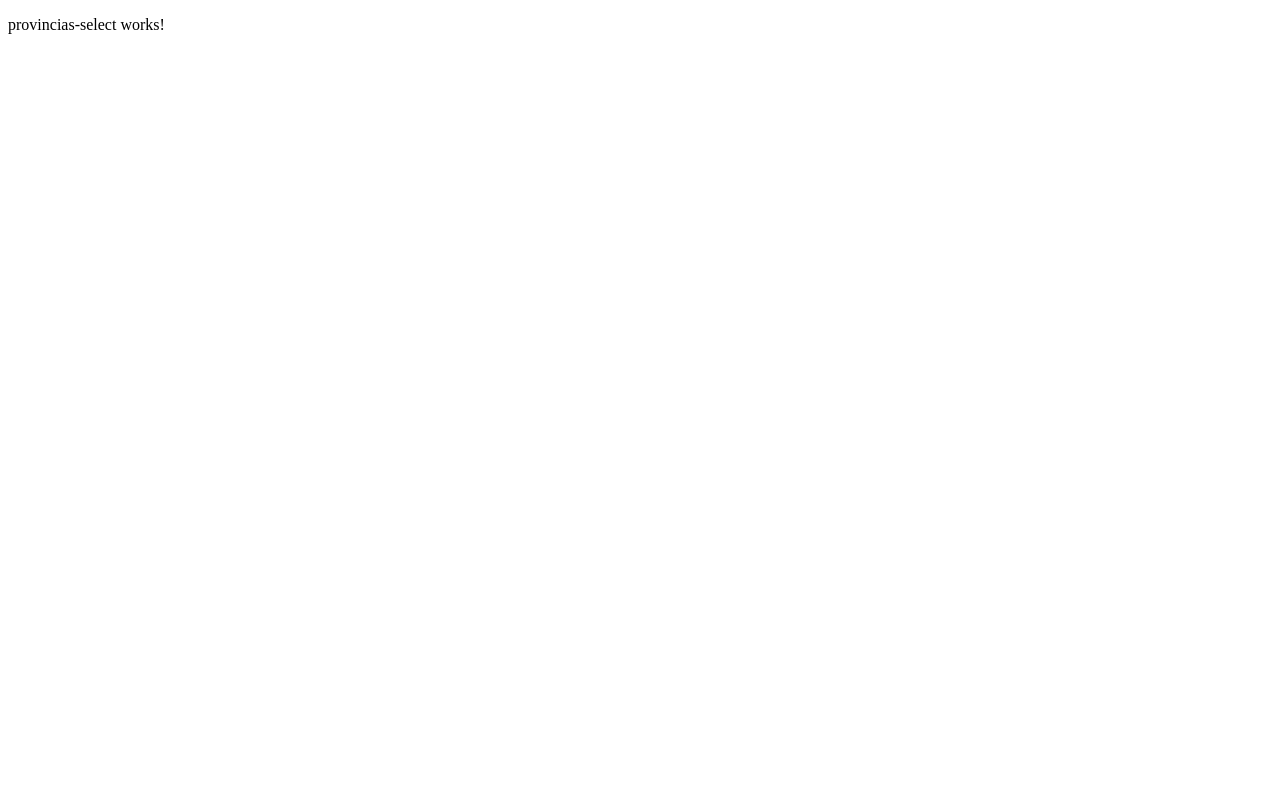
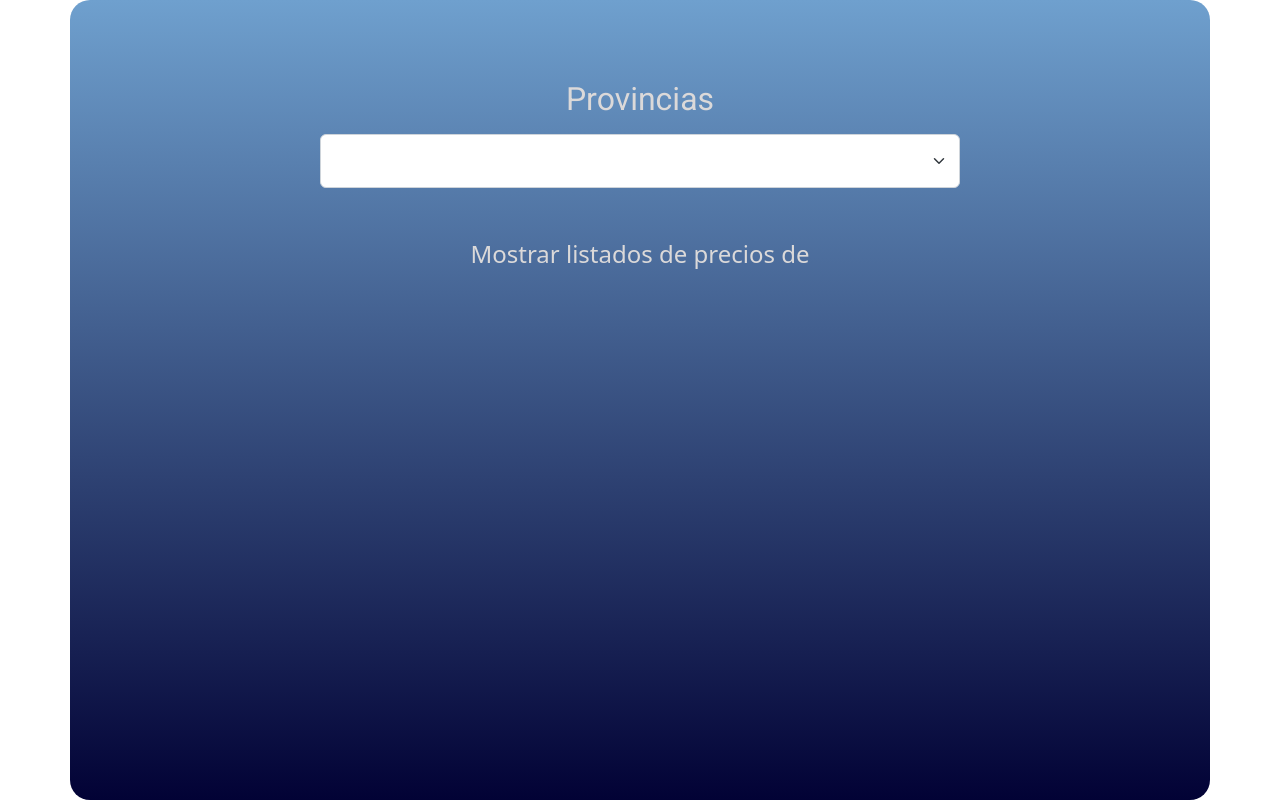
Before and after one commit to luis782006/preciosJustos, an Angular app in the folder Precios-Justos/: page /miruta in a window 1280 px wide. Built offline with nearby package versions, Linux system fonts and the light colour scheme.

Commit message:
listados de precios

```diff
--- a/Precios-Justos/angular.json
+++ b/Precios-Justos/angular.json
@@ -31,9 +31,13 @@
               "src/assets"
             ],
             "styles": [
+              "node_modules/bootstrap/dist/css/bootstrap.min.css",
               "src/styles.scss"
+
             ],
-            "scripts": []
+            "scripts": [
+
+            ]
           },
           "configurations": {
             "production": {
--- a/Precios-Justos/package.json
+++ b/Precios-Justos/package.json
@@ -18,6 +18,8 @@
     "@angular/platform-browser": "~13.3.0",
     "@angular/platform-browser-dynamic": "~13.3.0",
     "@angular/router": "~13.3.0",
+    "bootstrap": "^5.2.3",
+    "ng-bootstrap": "^1.6.3",
     "rxjs": "~7.5.0",
     "tslib": "^2.3.0",
     "zone.js": "~0.11.4"
--- a/Precios-Justos/src/app/Model/Provincia.ts
+++ b/Precios-Justos/src/app/Model/Provincia.ts
@@ -1,6 +1,6 @@
 export interface Provincia{
     id: number;
     nombre: string;
-    urlapi:string;
+    url:string;
 
 }
--- a/Precios-Justos/src/app/app.module.ts
+++ b/Precios-Justos/src/app/app.module.ts
@@ -1,7 +1,7 @@
 import { HttpClientModule } from '@angular/common/http';
 import { NgModule } from '@angular/core';
 import { BrowserModule } from '@angular/platform-browser';
-
+import { FormsModule } from '@angular/forms';
 
 import { AppRoutingModule } from './app-routing.module';
 import { AppComponent } from './app.component';
@@ -18,6 +18,7 @@ import { HomeComponent } from './componentes/home/home.component';
     BrowserModule,
     AppRoutingModule,
     HttpClientModule,
+    FormsModule
 
 
   ],
--- a/Precios-Justos/src/app/componentes/home/home.component.html
+++ b/Precios-Justos/src/app/componentes/home/home.component.html
@@ -1,7 +1,7 @@
 
 <div class="container">
-    <div class="row portal">
-        <div class="col"  >
+    <div class="row ">
+        <div class="col portal"  >
             <h1 [style.opacity]="opaTitulo">Precios Justos</h1>
             <h3 [style.opacity]="opaNacion">Nacion</h3>
             <img src="../../../assets/argMapa.png" alt="mapa">
--- a/Precios-Justos/src/app/componentes/home/home.component.scss
+++ b/Precios-Justos/src/app/componentes/home/home.component.scss
@@ -7,14 +7,17 @@
         opacity: 0;
     }
 
-
 }
 .portal {
     @include theme;
     @include center;
+    flex-direction: column;
     width:100%;
     height:100vh;
+    border-radius:20px;
     margin:auto;
+    //margin-top:5rem;
+
   }
 .footer{
     color:$primary-color;
--- a/Precios-Justos/src/app/componentes/provincias-select/provincias-select.component.html
+++ b/Precios-Justos/src/app/componentes/provincias-select/provincias-select.component.html
@@ -1 +1,13 @@
-<p>provincias-select works!</p>
+<div class="container">
+    <div class="row">
+        <div class="col portal">
+            <h2>Provincias</h2>
+            <select [(ngModel)]="opcionSeleccionado" class="form-select miselect" style="font-size:1.5rem;" (change)="getNombreProvincia()">
+                <option style="font-size:1.5rem;">Seleccione una provincia...</option>
+                <option style="font-size:1.5rem;" *ngFor="let provincia of provincias" [value]='provincia.id'>{{provincia.nombre}}</option>
+            </select>
+            <p class="mt-5">Mostrar listados de precios de</p>
+            <button class="btn btn-primary" *ngIf="valueId" (click)="getListPrecios()" >{{nombreProvincia}}</button>
+        </div>
+    </div>
+</div>
--- a/Precios-Justos/src/app/componentes/provincias-select/provincias-select.component.scss
+++ b/Precios-Justos/src/app/componentes/provincias-select/provincias-select.component.scss
@@ -0,0 +1,33 @@
+@import '../../shared/miSass.scss';
+.container {
+    h2{
+        font-family: $font;
+        color:$primary-color;
+        margin-bottom: 1rem;
+        margin-top: 5rem;
+
+    }
+}
+.portal {
+    @include theme;
+    @include center;
+    flex-direction: column;
+    justify-content: flex-start;
+    border-radius:20px;
+    width:100%;
+    height:100vh;
+    margin:auto;
+  }
+
+.miselect{
+    max-width:40rem;
+    padding:0.5rem;
+    font-size:1rem;
+}
+p{
+    color:$primary-color;
+    font-size:1.5rem;
+}
+button{
+    font-size:1.5rem;
+}
--- a/Precios-Justos/src/app/componentes/provincias-select/provincias-select.component.ts
+++ b/Precios-Justos/src/app/componentes/provincias-select/provincias-select.component.ts
@@ -1,6 +1,7 @@
 import { Component, OnInit } from '@angular/core';
 import { Provincia } from 'src/app/Model/Provincia';
 import { ProvinciaService } from 'src/app/services/provincia.service';
+import {NgForm} from '@angular/forms';
 
 @Component({
   selector: 'app-provincias-select',
@@ -9,7 +10,10 @@ import { ProvinciaService } from 'src/app/services/provincia.service';
 })
 export class ProvinciasSelectComponent implements OnInit {
 
-
+  opcionSeleccionado:string;
+  opcionValor:string;
+  nombreProvincia:string;
+  valueId:number;
   provincias: Provincia[];
 
   constructor(private provinciaHttp:ProvinciaService) {
@@ -21,10 +25,16 @@ export class ProvinciasSelectComponent implements OnInit {
     this.provinciaHttp.getProvincia().subscribe((data:any) => {
       this.provincias=data;
     })
+    this.valueId=0;
+  }
 
-    console.log(this.provincias);
+  getNombreProvincia(){
+    this.opcionValor = this.opcionSeleccionado;
+    this.valueId=Number(this.opcionValor)-2;
+    this.nombreProvincia=this.provincias[Number(this.opcionValor)-2].nombre;
+  }
 
+  getListPrecios(){
 
   }
-
 }
--- a/Precios-Justos/src/app/shared/miSass.scss
+++ b/Precios-Justos/src/app/shared/miSass.scss
@@ -3,8 +3,8 @@
 $font: Roboto, sans-serif;
 $primary-color: rgb(219, 217, 217);
 
-@mixin theme($theme: rgb(77,78,129)) {
-    background: $theme;
+
+@mixin theme() {
     background: linear-gradient(0deg, rgb(2, 2, 53) 0%,#6FA0CE 100%);
 
   }
```
Also changed, not shown: 1 other file (tests, documents, lock files or other folders).
